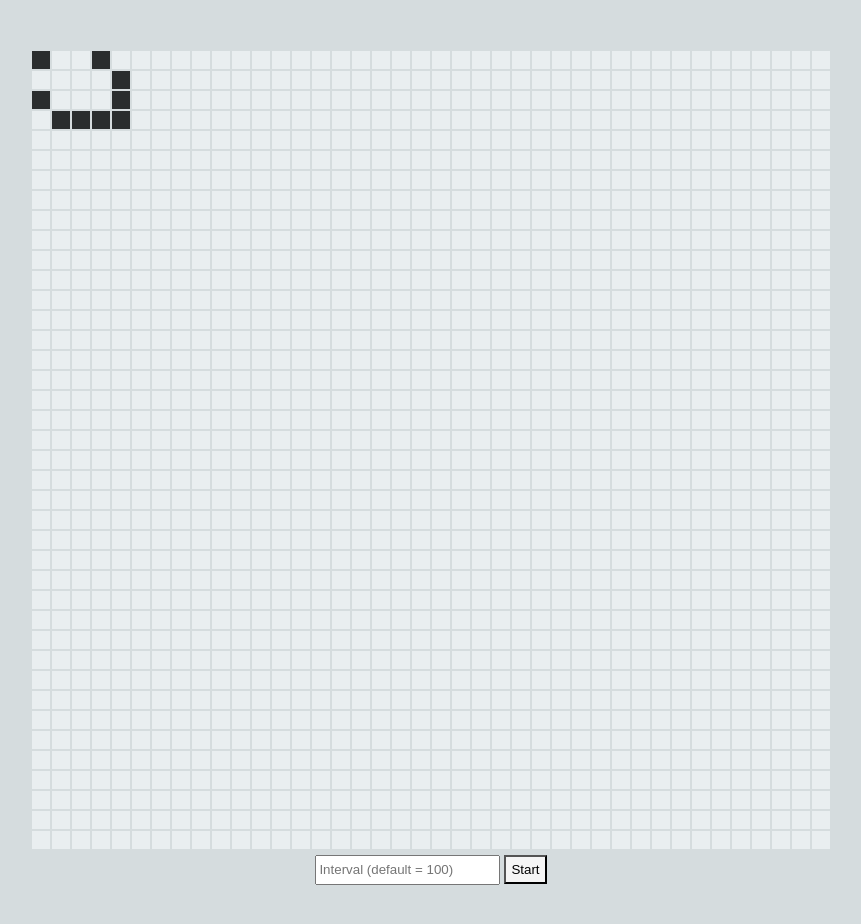
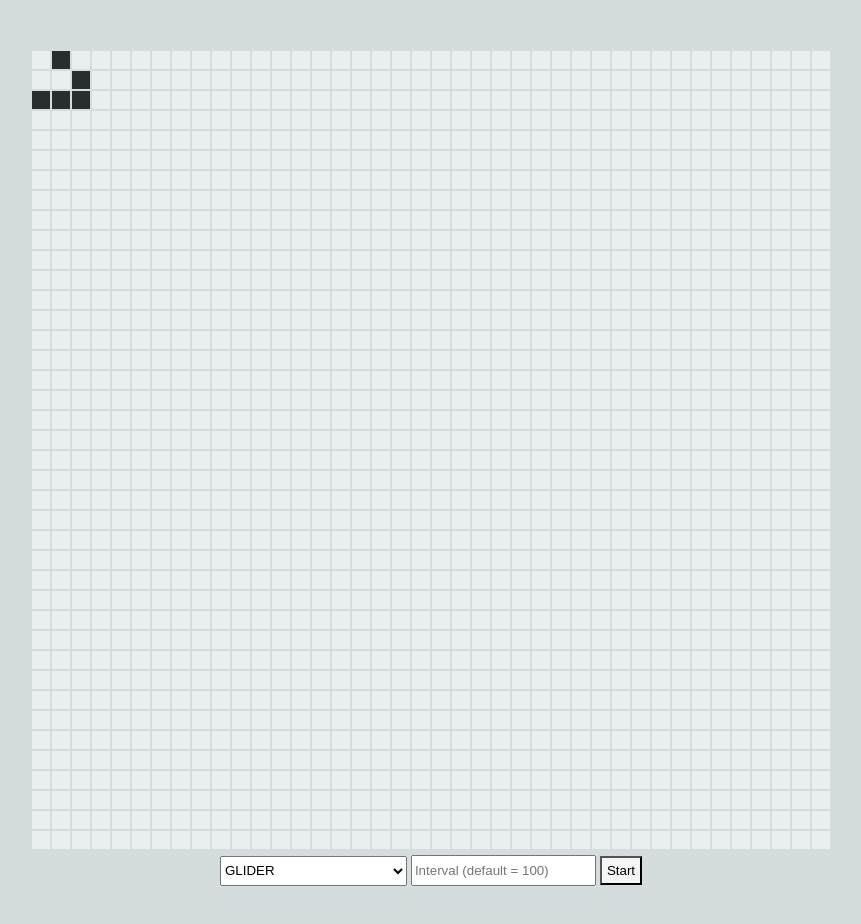
Before and after one commit to guilhermeslk/game-of-life-js, a plain HTML site: page index.html in a window 1280 px wide. Shown: the whole page, without its empty margins (209-1070 px from the left). Drawn offline with Linux system fonts and the light colour scheme.

Commit message:
Add pattern selection

```diff
--- a/css/style.css
+++ b/css/style.css
@@ -37,7 +37,10 @@ body {
     background-color: #f5f5f5;
     padding: 5px;
 }
+select {
+height: 30px;
+}
 
 input {
-    line-height: 1.8;
+    height: 25px;
 }
--- a/index.html
+++ b/index.html
@@ -9,6 +9,7 @@
         <div class="content">
             <div class="container"></div>
             <div class="controls">
+                <select id="pattern"></select>
                 <input id="interval" type="number" value="" placeholder="Interval (default = 100)"/>
                 <button id="start" class="btn">Start</button>
             </div>
@@ -17,16 +18,38 @@
         <script type="text/javascript" src="js/patterns.js"></script>
         <script type="text/javascript">
             var populate = function() {
-                return Patterns.Spaceships.LWSS;
+                return Patterns.Spaceships.GLIDER;
             }
-            var timer = null;
 
             window.onload = function() {
                 var board = new Board(40);
                 board.initialize(populate());
 
+                var timer = null;
                 var btnStart = document.getElementById('start');
                 var inputInterval = document.getElementById('interval');
+
+                var selPattern = document.getElementById('pattern');
+                var optgroup = null;
+                var option = null;
+
+                for ( group in Patterns ) {
+                    optgroup = document.createElement('optgroup');
+                    optgroup.label = group;
+                    for ( pattern in Patterns[group] ) {
+                        option = document.createElement('option');
+                        option.value = group + '.' + pattern;
+                        option.innerText = pattern;
+                        optgroup.appendChild(option);
+                    }
+                    selPattern.appendChild(optgroup);
+                }
+
+                selPattern.addEventListener('change', function(e) {
+                    var data = eval('Patterns.' + this.value);
+                    board.reset();
+                    board.initialize(data);
+                });
 
                 btnStart.addEventListener('click', function(e) {
                     var interval = inputInterval.value != '' ? inputInterval.value : 100;
```
